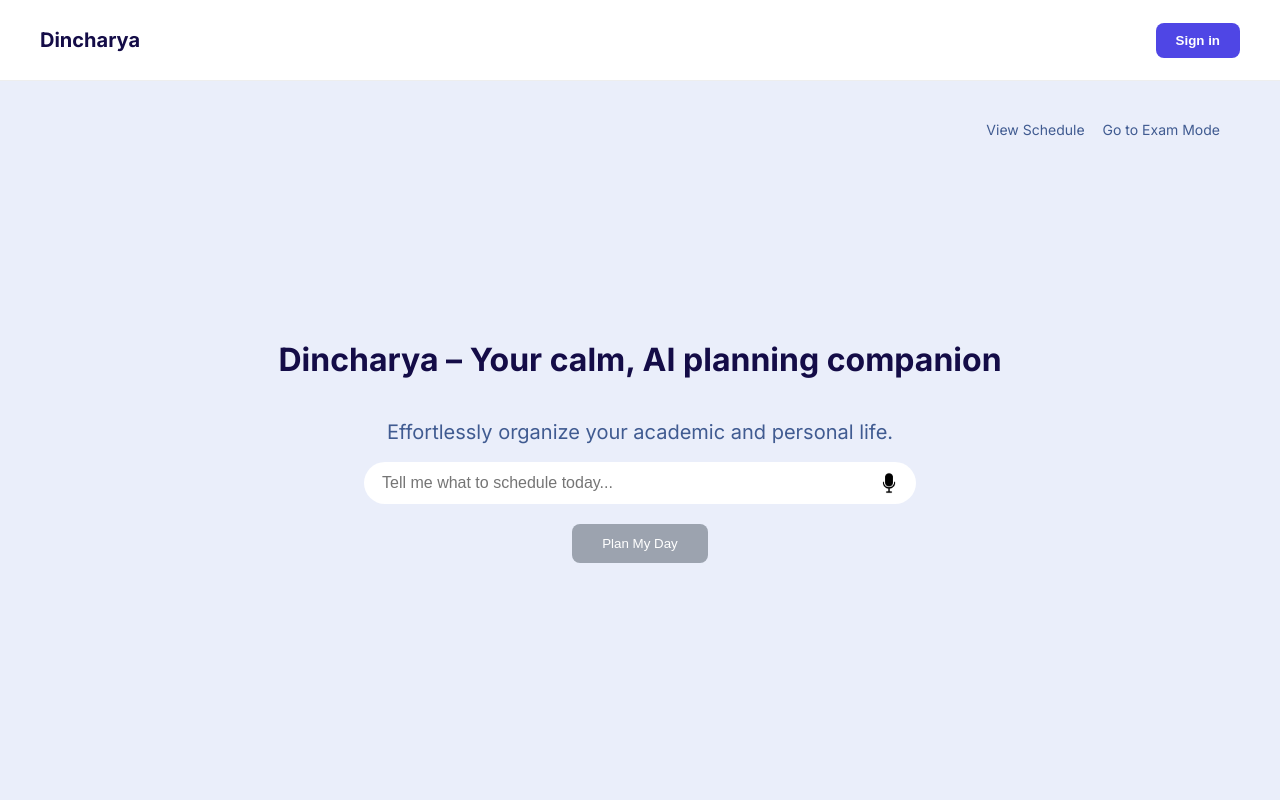
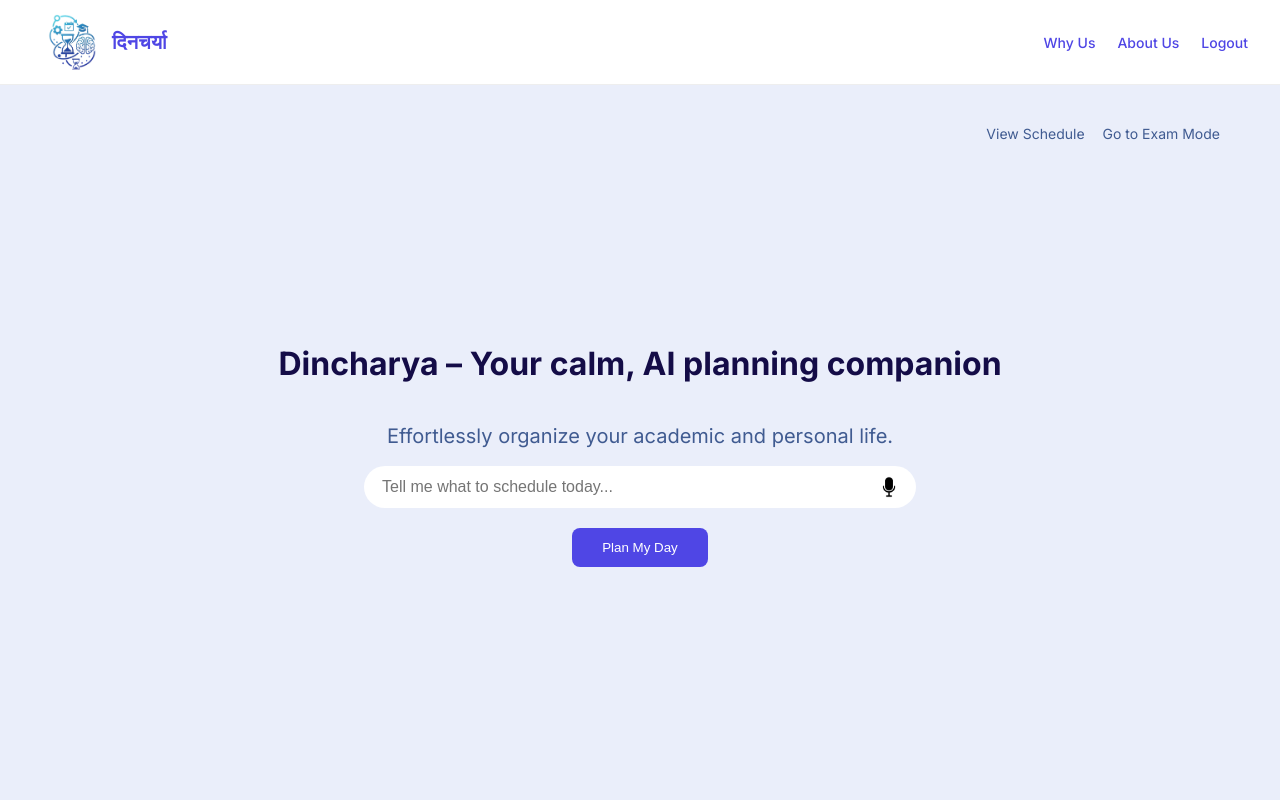
Before and after one commit to hemant1904/dincharya, a Next.js app: page / in a window 1280 px wide. Shown: the top 800 px of the page. Built offline with nearby package versions, Linux system fonts and the light colour scheme; no server answers.

Commit message:
Fix homepage auth state using /api/me and hide planner for logged-out users

```diff
--- a/app/page.tsx
+++ b/app/page.tsx
@@ -91,11 +91,12 @@ export default function Dashboard() {
 
   async function handlePlan() {
     // 🔒 REQUIRE GOOGLE LOGIN BEFORE USING FEATURES
-    if (!authenticated) {
+    const isLoggedIn = document.cookie.includes("auth=true");
+
+    if (!isLoggedIn) {
       alert("Please sign in with Google to use Dincharya features.");
       return;
     }
-
 
     // ⬇️ EXISTING LOGIC (UNCHANGED)
     if (!text.trim() || loading) return;
@@ -257,24 +258,20 @@ export default function Dashboard() {
           />
         </div>
 
-        {authChecked && (
         <button
           onClick={handlePlan}
           className="pop-hover"
           style={{
             marginTop: 20,
             padding: "12px 30px",
-          background: authenticated ? "#4f46e5" : "#9ca3af",
+            background: "#4f46e5",
             color: "white",
             borderRadius: 8,
             border: "none",
-          cursor: authenticated ? "pointer" : "not-allowed",
           }}
         >
           Plan My Day
         </button>
-    )}
-
 
 
         {error && <p style={{ color: "red" }}>{error}</p>}
--- a/components/Header.tsx
+++ b/components/Header.tsx
@@ -1,86 +1,107 @@
 "use client";
 
-import { useEffect, useState } from "react";
+import Image from "next/image";
 
 export default function Header() {
-  const [loading, setLoading] = useState(true);
-  const [authenticated, setAuthenticated] = useState(false);
-
-  // 🔐 Check auth state
-  useEffect(() => {
-    fetch("/api/me")
-      .then((res) => {
-        if (!res.ok) return { authenticated: false };
-        return res.json();
-      })
-      .then((data) => {
-        setAuthenticated(data.authenticated && !data.expired);
-        setLoading(false);
-      })
-      .catch(() => {
-        setAuthenticated(false);
-        setLoading(false);
-      });
-  }, []);
-
-  function handleSignin() {
-    window.location.href = "/api/auth/google";
-  }
-
-  async function handleSignout() {
-    await fetch("/api/auth/logout");
-    window.location.href = "/";
-  }
-
   return (
-    <header
+    <nav
       style={{
-        height: 80,
-        padding: "0 40px",
         display: "flex",
+        justifyContent: "space-between",
         alignItems: "center",
-        justifyContent: "space-between",
+        padding: "12px 32px",
         background: "white",
         borderBottom: "1px solid #eee",
+        height: "60px",
       }}
     >
-      <strong style={{ fontSize: 20, color: "#140c47" }}>
-        Dincharya
-      </strong>
+      {/* Logo + Brand */}
+      <a
+        href="/#home"
+        style={{
+          display: "flex",
+          alignItems: "center",
+          gap: "0px",
+          textDecoration: "none",
+          cursor: "pointer",
+          transition: "transform 0.2s ease",
+        }}
+        onMouseEnter={(e) => {
+          e.currentTarget.style.transform = "translateY(-1px)";
+        }}
+        onMouseLeave={(e) => {
+          e.currentTarget.style.transform = "translateY(0)";
+        }}
+      >
+        {/* Logo */}
+        <div
+          style={{
+            width: "80px",
+            height: "56px",
+            position: "relative",
+            flexShrink: 0,
+          }}
+        >
+          <Image
+            src="/dincharya_logo.png"
+            alt="Dincharya Logo"
+            fill
+            priority
+            sizes="80px"
+            style={{ objectFit: "contain" }}
+          />
+        </div>
 
-      {!loading && (
-        authenticated ? (
-          <button
-            onClick={handleSignout}
-            style={{
-              padding: "10px 20px",
-              borderRadius: 8,
-              background: "#ef4444",
-              color: "white",
-              border: "none",
-              cursor: "pointer",
-              fontWeight: 600,
-            }}
-          >
-            Sign out
-          </button>
-        ) : (
-          <button
-            onClick={handleSignin}
-            style={{
-              padding: "10px 20px",
-              borderRadius: 8,
-              background: "#4f46e5",
-              color: "white",
-              border: "none",
-              cursor: "pointer",
-              fontWeight: 600,
-            }}
-          >
-            Sign in
-          </button>
-        )
-      )}
-    </header>
+        {/* Brand text */}
+        <span
+          style={{
+            fontWeight: 700,
+            fontSize: "20px",
+            color: "#4f46e5",
+            letterSpacing: "0.2px",
+            lineHeight: 1,
+            transition: "color 0.2s ease",
+          }}
+        >
+          दिनचर्या
+        </span>
+      </a>
+
+      {/* Navigation */}
+      <div style={{ display: "flex", alignItems: "center" }}>
+        <NavLink href="/#why" label="Why Us" />
+        <NavLink href="/#about" label="About Us" />
+        <NavLink href="/api/auth/logout" label="Logout" />
+      </div>
+    </nav>
   );
 }
+
+/* 🔹 Reusable Nav Link with Hover */
+function NavLink({ href, label }: { href: string; label: string }) {
+  return (
+    <a
+      href={href}
+      style={{
+        marginLeft: 22,
+        textDecoration: "none",
+        color: "#4f46e5",
+        fontSize: "14px",
+        fontWeight: 500,
+        position: "relative",
+        cursor: "pointer",
+        transition: "all 0.2s ease",
+      }}
+      onMouseEnter={(e) => {
+        e.currentTarget.style.color = "#4338ca";
+        e.currentTarget.style.transform = "translateY(-1px)";
+      }}
+      onMouseLeave={(e) => {
+        e.currentTarget.style.color = "#4f46e5";
+        e.currentTarget.style.transform = "translateY(0)";
+      }}
+    >
+      {label}
+    </a>
+  );
+}
```
Lines whose indentation alone changed are shown as unchanged.
